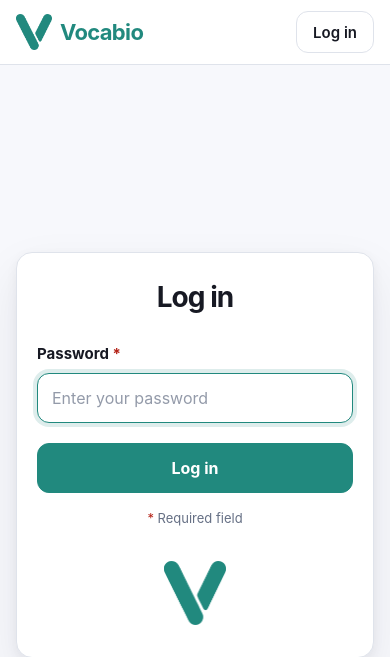
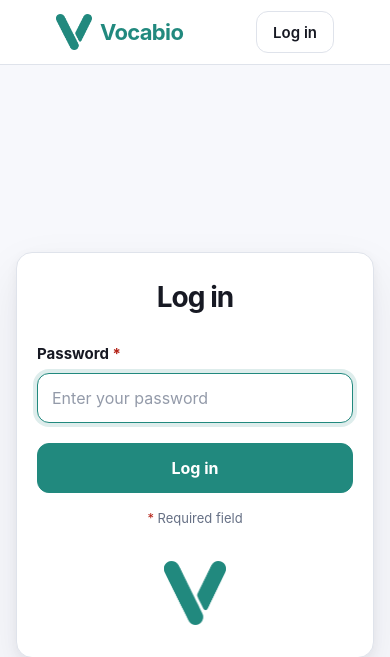
Before and after one commit to alex-nuclearboy/lexicon, a Django app: page /accounts/login/ in a window 390 px wide. Shown: the top 657 px of the page. Run offline with Django 5.2, Linux system fonts and the light colour scheme; parts of the project's set-up code (start-up, migrations or seed data) failed here and were passed over.

Commit message:
style(ui): widen shared header layout
Expand the shared header container and add responsive horizontal spacing to position navigation closer to the screen edges.

```diff
--- a/static/css/components/header.css
+++ b/static/css/components/header.css
@@ -4,13 +4,9 @@
 }
 
 .site-header__container {
-    width: min(
-        calc(100% - 3rem),
-        var(--page-width)
-    );
-
+    width: 100%;
     min-height: 4.5rem;
-    margin-inline: auto;
+    padding-inline: 3.5rem;
 
     display: flex;
     align-items: center;
@@ -126,10 +122,10 @@
 
 @media (max-width: 40rem) {
     .site-header__container {
-        width: min(
-            calc(100% - 2rem),
-            var(--page-width)
-        );
+        .site-header__container {
+            min-height: 4rem;
+            padding-inline: 1rem;
+        }
 
         min-height: 4rem;
     }
```
